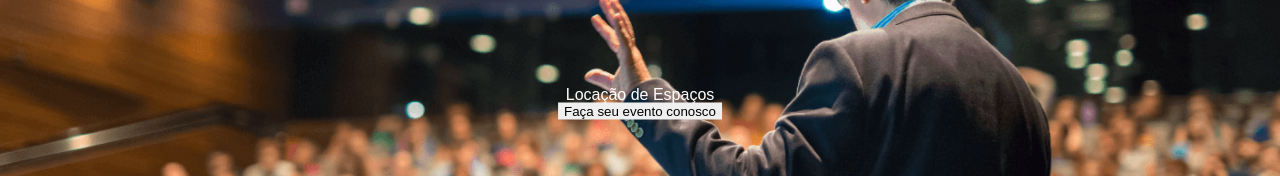
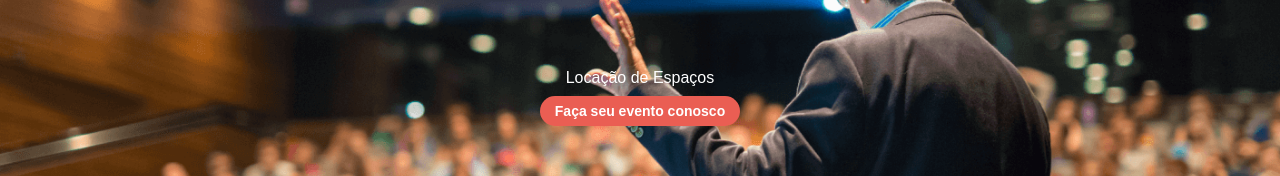
Before and after one commit to HextechBRISA/polen-inovacao-front, a Next.js app: page / in a window 1280 px wide. Shown: the part 142-318 px from the top of the page. Built offline with nearby package versions, Linux system fonts and the light colour scheme; a web font is replaced by a local one.

Commit message:
style: layout banner

```diff
--- a/src/app/components/Topbanner.tsx
+++ b/src/app/components/Topbanner.tsx
@@ -1,6 +1,7 @@
 import styled from "styled-components";
 import Banner from "../../../public/Banner.png";
 import Link from "next/link";
+import ButtonStyleDiv from "../components/ButtonStyle"
 
 export function TopBanner() {
   return (
@@ -8,15 +9,17 @@ export function TopBanner() {
       <ImgBanner>
         <Image src={Banner.src} alt="logoheader" />
         <BannerText>
-          <h1>Locação de Espaços</h1>
+          <h3>Locação de Espaços</h3>
           <Link href={"/location"}>
-            <button>Faça seu evento conosco</button>
+            <ButtonStyleDiv>Faça seu evento conosco</ButtonStyleDiv>
           </Link>
         </BannerText>
       </ImgBanner>
     </Top>
   );
 }
+
+export default TopBanner
 
 const Top = styled.div`
   box-shadow: 0px 4px 8px rgba(0, 0, 0, 0.1);
--- a/src/app/page.tsx
+++ b/src/app/page.tsx
@@ -1,6 +1,6 @@
 "use client"
 import React from 'react';
-import { TopBanner } from './components/TopBanner';
+import { TopBanner } from '../app/components/TopBanner';
 import PublicCards from './components/PublicCards';
 
 export default function MyApp() {
```
